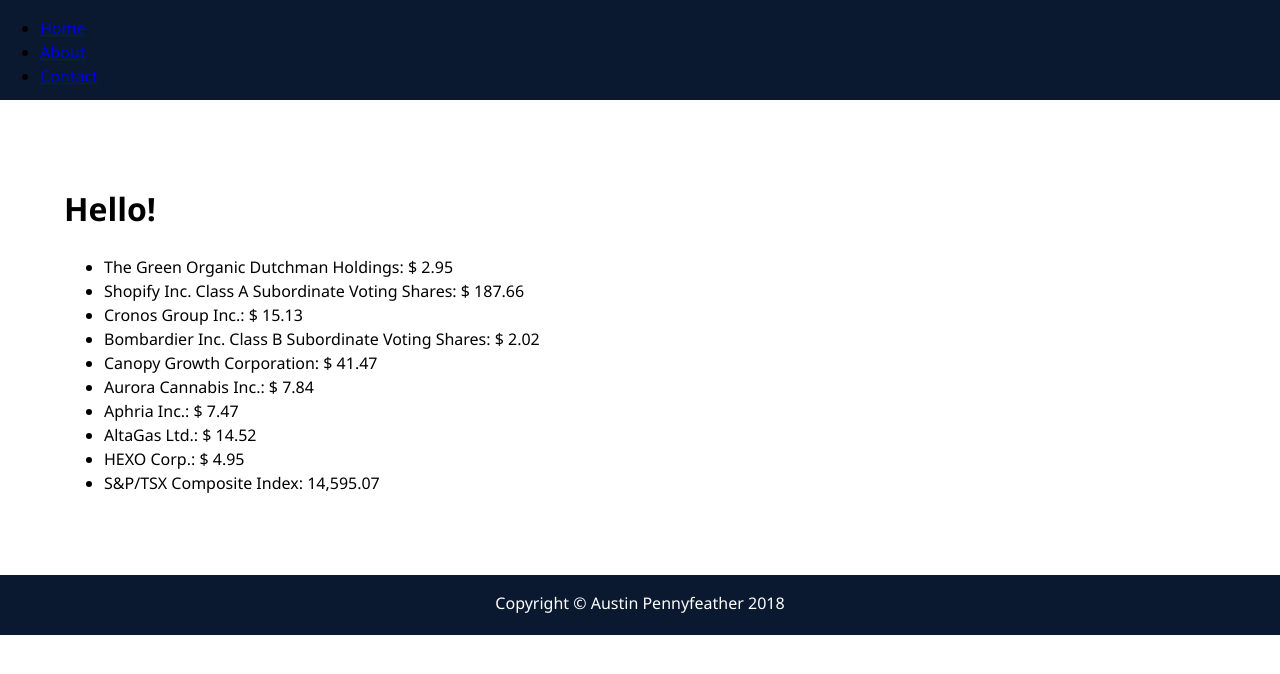
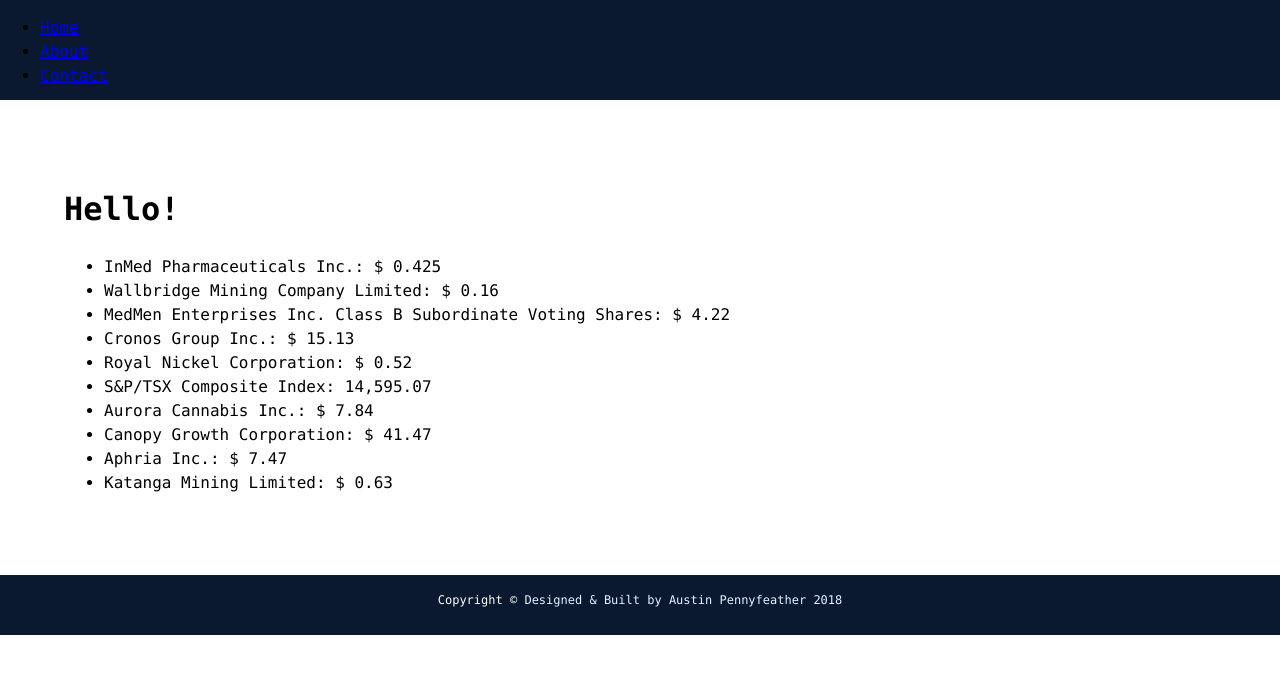
Before and after one commit to pennyfea/Web_Crawler, a website: page dist/index.html in a window 1280 px wide. Drawn offline with Linux system fonts and the light colour scheme.

Commit message:
New font & color scheme

```diff
--- /dev/null
+++ b/scss/_config.scss
@@ -0,0 +1,14 @@
+$primary-color: rgb(10, 25, 47);
+$seconday-color:rgb(100, 255, 218);
+$text-color: rgb(230, 241, 255);
+
+
+
+// Set text color
+@function set-text-color($color) {
+    @if (lightness($color) > 40) {
+      @return #000;
+    } @else {
+      @return #fff;
+    }
+}
--- a/scss/main.scss
+++ b/scss/main.scss
@@ -1,15 +1,48 @@
-$primary-color: black;
+@import "config";
+@import "menu";
+
+// Selects everything in css
+* {
+  box-sizing: border-box;
+}
 
 body {
-  background: $primary-color;
-  color: chartreuse;
+  background: white;
+  color: set-text-color($text-color);
+  height: 100%;
+  margin: 0;
+  font-family: "SF Mono", "Fira Code", "Fira Mono", "Roboto Mono",
+    "Lucida Console", Monaco, monospace;
+  line-height: 1.5;
 }
 
+main {
+  padding: 4rem;
+  // creating a sticky footer
+  min-height: calc(100vh-60px);
+}
 
-#main-footer{
+header {
+  // position: fixed;
+  display: flex;
+  top: 0px;
+  width: 100%;
+  height: 100px;
+  background-color: $primary-color;
+}
+
+#main-footer {
   text-align: center;
   padding: 1rem;
   height: 60px;
-  background: rgba(lighten($primary-color, 3), 0.5);
+  font-size: 12px;
+  background: $primary-color;
   color: set-text-color($primary-color);
+  a {
+    color: $text-color;
+    text-decoration: none;
+    &:hover {
+      color: $seconday-color;
+    }
+  }
 }
```
Also changed, not shown: scss/_menu.scss (added, +13 -0 lines), dist/css/main.css, dist/index.html, dist/trendingQuoteData.json.
